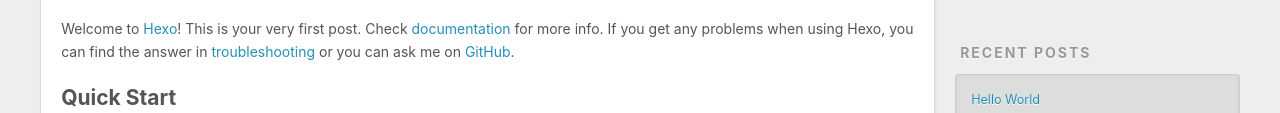
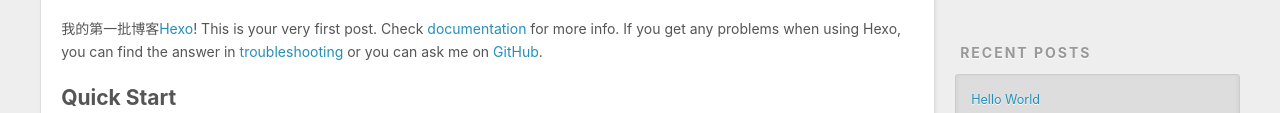
Before and after one commit to vabchang/vabchang.github.io, a plain HTML site: page index.html in a window 1280 px wide. Shown: the part 435-548 px from the top of the page. Drawn offline with nearby package versions, Linux system fonts and the light colour scheme.

Commit message:
Update index.html

```diff
--- a/index.html
+++ b/index.html
@@ -86,7 +86,7 @@
 
     <div class="article-entry" itemprop="articleBody">
 
-        <p>Welcome to <a target="_blank" rel="noopener" href="https://hexo.io/">Hexo</a>! This is your very first post. Check <a target="_blank" rel="noopener" href="https://hexo.io/docs/">documentation</a> for more info. If you get any problems when using Hexo, you can find the answer in <a target="_blank" rel="noopener" href="https://hexo.io/docs/troubleshooting.html">troubleshooting</a> or you can ask me on <a target="_blank" rel="noopener" href="https://github.com/hexojs/hexo/issues">GitHub</a>.</p>
+        <p>我的第一批博客<a target="_blank" rel="noopener" href="https://hexo.io/">Hexo</a>! This is your very first post. Check <a target="_blank" rel="noopener" href="https://hexo.io/docs/">documentation</a> for more info. If you get any problems when using Hexo, you can find the answer in <a target="_blank" rel="noopener" href="https://hexo.io/docs/troubleshooting.html">troubleshooting</a> or you can ask me on <a target="_blank" rel="noopener" href="https://github.com/hexojs/hexo/issues">GitHub</a>.</p>
 <h2 id="Quick-Start"><a href="#Quick-Start" class="headerlink" title="Quick Start"></a>Quick Start</h2><h3 id="Create-a-new-post"><a href="#Create-a-new-post" class="headerlink" title="Create a new post"></a>Create a new post</h3><figure class="highlight bash"><table><tr><td class="gutter"><pre><span class="line">1</span><br></pre></td><td class="code"><pre><span class="line">$ hexo new <span class="string">&quot;My New Post&quot;</span></span><br></pre></td></tr></table></figure>
 
 <p>More info: <a target="_blank" rel="noopener" href="https://hexo.io/docs/writing.html">Writing</a></p>
```
